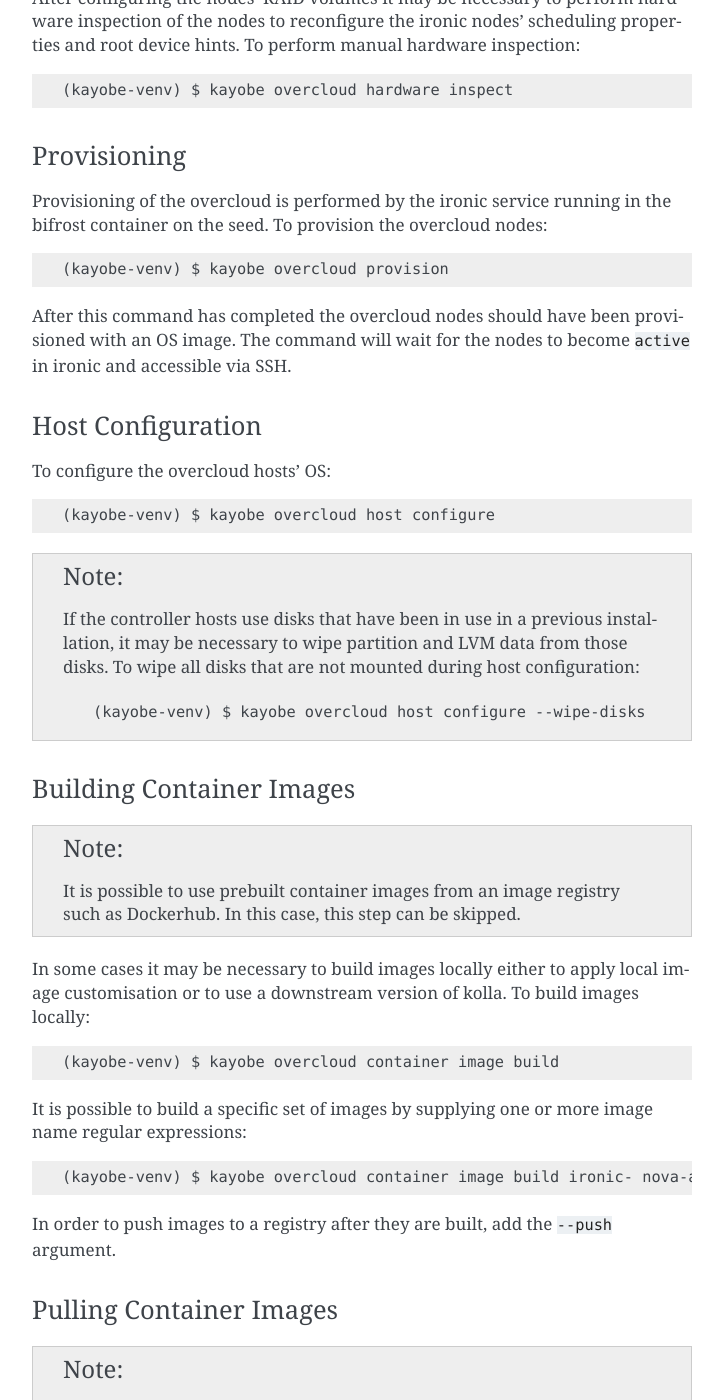
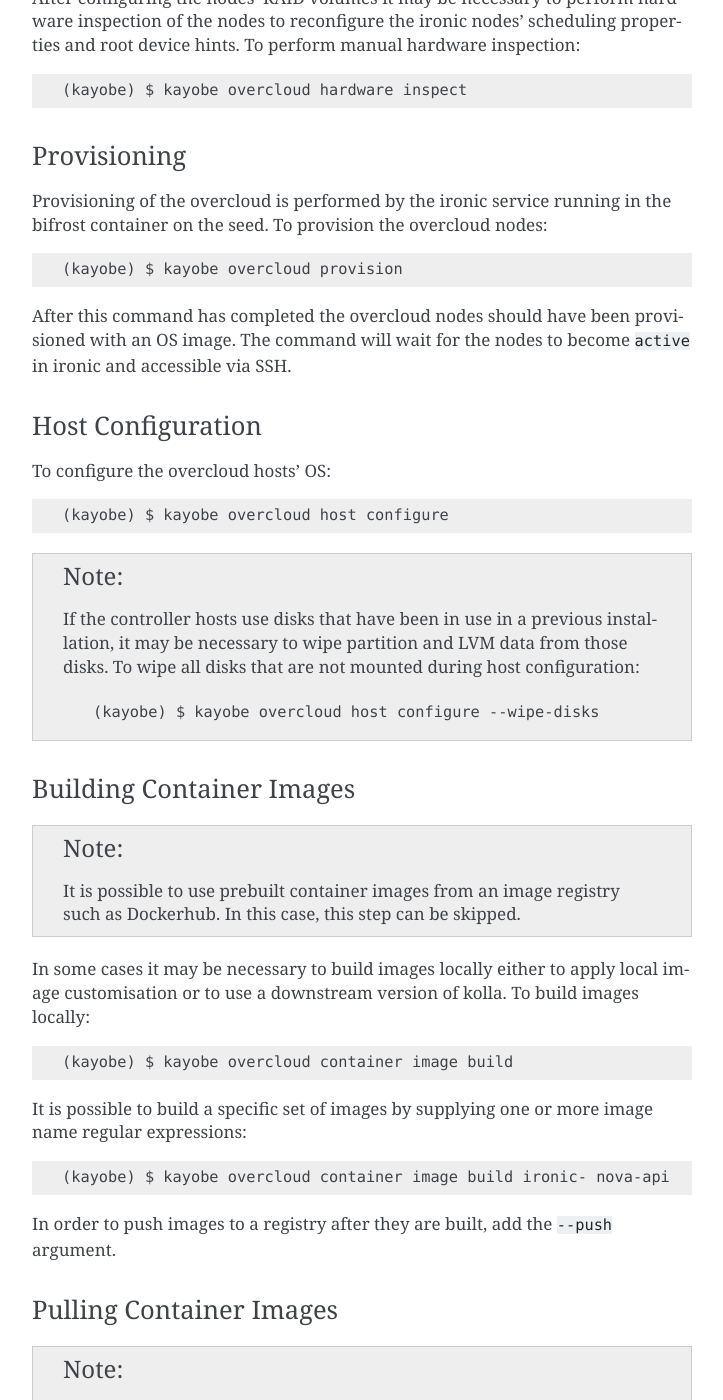
Before and after one commit to openstack/kayobe, a Sphinx documentation site: the page built from doc/source/deployment.rst, in a window 1280 px wide and 1400 px high, scrolled down 5475 px. Shown: the whole window, without its empty margins (388-1111 px from the left). Built offline with Sphinx 7.4.7, drawn with Linux system fonts in a browser that asks for light colours; some of the changed text lies outside the part shown.

```diff
--- a/doc/source/configuration/kayobe.rst
+++ b/doc/source/configuration/kayobe.rst
@@ -57,6 +57,8 @@
 be noted that variables set in extra-vars files take precedence over per-host
 variables.
 
+.. _configuring-kayobe:
+
 Configuring Kayobe
 ==================
 
--- a/doc/source/deployment.rst
+++ b/doc/source/deployment.rst
@@ -21,7 +21,7 @@
 
 To bootstrap the Ansible control host::
 
-    (kayobe-venv) $ kayobe control host bootstrap
+    (kayobe) $ kayobe control host bootstrap
 
 Physical Network
 ================
@@ -31,7 +31,7 @@
 supported but this could easily be extended.  To provision the physical
 network::
 
-    (kayobe-venv) $ kayobe physical network configure --group <group> [--enable-discovery]
+    (kayobe) $ kayobe physical network configure --group <group> [--enable-discovery]
 
 The ``--group`` argument is used to specify an Ansible group containing
 the switches to be configured.
@@ -55,7 +55,7 @@
 To configure the seed hypervisor's host OS, and the Libvirt/KVM virtualisation
 support::
 
-    (kayobe-venv) $ kayobe seed hypervisor host configure
+    (kayobe) $ kayobe seed hypervisor host configure
 
 Seed
 ====
@@ -74,7 +74,7 @@
 access to and a ``libvirt`` storage pool available for the seed VM's volumes.
 To provision the seed VM::
 
-    (kayobe-venv) $ kayobe seed vm provision
+    (kayobe) $ kayobe seed vm provision
 
 When this command has completed the seed VM should be active and accessible via
 SSH.  Kayobe will update the Ansible inventory with the IP address of the VM.
@@ -84,7 +84,7 @@
 
 To configure the seed host OS::
 
-    (kayobe-venv) $ kayobe seed host configure
+    (kayobe) $ kayobe seed host configure
 
 .. note::
 
@@ -92,7 +92,7 @@
    installation, it may be necessary to wipe partition and LVM data from those
    disks.  To wipe all disks that are not mounted during host configuration::
 
-       (kayobe-venv) $ kayobe seed host configure --wipe-disks
+       (kayobe) $ kayobe seed host configure --wipe-disks
 
 Building Container Images
 -------------------------
@@ -107,12 +107,12 @@
 apply local image customisation or to use a downstream version of kolla.  To
 build images locally::
 
-    (kayobe-venv) $ kayobe seed container image build
+    (kayobe) $ kayobe seed container image build
 
 It is possible to build a specific set of images by supplying one or more
 image name regular expressions::
 
-    (kayobe-venv) $ kayobe seed container image build bifrost-deploy
+    (kayobe) $ kayobe seed container image build bifrost-deploy
 
 In order to push images to a registry after they are built, add the ``--push``
 argument.
@@ -127,7 +127,7 @@
 
 To deploy the seed services in containers::
 
-    (kayobe-venv) $ kayobe seed service deploy
+    (kayobe) $ kayobe seed service deploy
 
 After this command has completed the seed services will be active.
 
@@ -146,7 +146,7 @@
 Agent (IPA).  In order to build IPA images, the ``ipa_build_images`` variable
 should be set to ``True``.  To build images locally::
 
-    (kayobe-venv) $ kayobe seed deployment image build
+    (kayobe) $ kayobe seed deployment image build
 
 Accessing the Seed via SSH (Optional)
 -------------------------------------
@@ -155,7 +155,7 @@
 use the ``kayobe configuration dump`` command to inspect the seed's IP
 address::
 
-    (kayobe-venv) $ kayobe configuration dump --host seed --var-name ansible_host
+    (kayobe) $ kayobe configuration dump --host seed --var-name ansible_host
 
 The ``kayobe_ansible_user`` variable determines which user account will be used
 by Kayobe when accessing the machine via SSH.  By default this is ``stack``.
@@ -205,7 +205,7 @@
 In order to interact with these nodes using Kayobe, run the following command
 to add them to the Kayobe and bifrost Ansible inventories::
 
-    (kayobe-venv) $ kayobe overcloud inventory discover
+    (kayobe) $ kayobe overcloud inventory discover
 
 Saving Hardware Introspection Data
 ----------------------------------
@@ -214,7 +214,7 @@
 stored in the local nginx service.  This data may be saved to the control
 host::
 
-    (kayobe-venv) $ kayobe overcloud introspection data save
+    (kayobe) $ kayobe overcloud introspection data save
 
 ``--output-dir`` may be used to specify the directory in which introspection
 data files will be saved. ``--output-format`` may be used to set the format of
@@ -232,13 +232,13 @@
 band as a separate task from hardware provisioning.  To configure the BIOS and
 RAID::
 
-    (kayobe-venv) $ kayobe overcloud bios raid configure
+    (kayobe) $ kayobe overcloud bios raid configure
 
 After configuring the nodes' RAID volumes it may be necessary to perform
 hardware inspection of the nodes to reconfigure the ironic nodes' scheduling
 properties and root device hints.  To perform manual hardware inspection::
 
-    (kayobe-venv) $ kayobe overcloud hardware inspect
+    (kayobe) $ kayobe overcloud hardware inspect
 
 Provisioning
 ------------
@@ -246,7 +246,7 @@
 Provisioning of the overcloud is performed by the ironic service running in the
 bifrost container on the seed.  To provision the overcloud nodes::
 
-    (kayobe-venv) $ kayobe overcloud provision
+    (kayobe) $ kayobe overcloud provision
 
 After this command has completed the overcloud nodes should have been
 provisioned with an OS image.  The command will wait for the nodes to become
@@ -257,7 +257,7 @@
 
 To configure the overcloud hosts' OS::
 
-    (kayobe-venv) $ kayobe overcloud host configure
+    (kayobe) $ kayobe overcloud host configure
 
 .. note::
 
@@ -265,7 +265,7 @@
    installation, it may be necessary to wipe partition and LVM data from those
    disks.  To wipe all disks that are not mounted during host configuration::
 
-       (kayobe-venv) $ kayobe overcloud host configure --wipe-disks
+       (kayobe) $ kayobe overcloud host configure --wipe-disks
 
 Building Container Images
 -------------------------
@@ -279,12 +279,12 @@
 image customisation or to use a downstream version of kolla.  To build images
 locally::
 
-    (kayobe-venv) $ kayobe overcloud container image build
+    (kayobe) $ kayobe overcloud container image build
 
 It is possible to build a specific set of images by supplying one or more
 image name regular expressions::
 
-    (kayobe-venv) $ kayobe overcloud container image build ironic- nova-api
+    (kayobe) $ kayobe overcloud container image build ironic- nova-api
 
 In order to push images to a registry after they are built, add the ``--push``
 argument.
@@ -302,7 +302,7 @@
 repositories suitable for use with kayobe and will be used by default.  To
 pull images from the configured image registry::
 
-    (kayobe-venv) $ kayobe overcloud container image pull
+    (kayobe) $ kayobe overcloud container image pull
 
 Building Deployment Images
 --------------------------
@@ -319,14 +319,14 @@
 Agent (IPA).  In order to build IPA images, the ``ipa_build_images`` variable
 should be set to ``True``.  To build images locally::
 
-    (kayobe-venv) $ kayobe overcloud deployment image build
+    (kayobe) $ kayobe overcloud deployment image build
 
 Deploying Containerised Services
 --------------------------------
 
 To deploy the overcloud services in containers::
 
-    (kayobe-venv) $ kayobe overcloud service deploy
+    (kayobe) $ kayobe overcloud service deploy
 
 Once this command has completed the overcloud nodes should have OpenStack
 services running in Docker containers.
@@ -350,8 +350,8 @@
 
 To perform post deployment configuration of the overcloud services::
 
-    (kayobe-venv) $ source ${KOLLA_CONFIG_PATH:-/etc/kolla}/admin-openrc.sh
-    (kayobe-venv) $ kayobe overcloud post configure
+    (kayobe) $ source ${KOLLA_CONFIG_PATH:-/etc/kolla}/admin-openrc.sh
+    (kayobe) $ kayobe overcloud post configure
 
 This will perform the following tasks:
 
```
Also changed, not shown: doc/source/administration.rst (+12 -12 lines), doc/source/installation.rst (+33 -7 lines), doc/source/upgrading.rst (+11 -11 lines), doc/source/usage.rst (+6 -6 lines).
